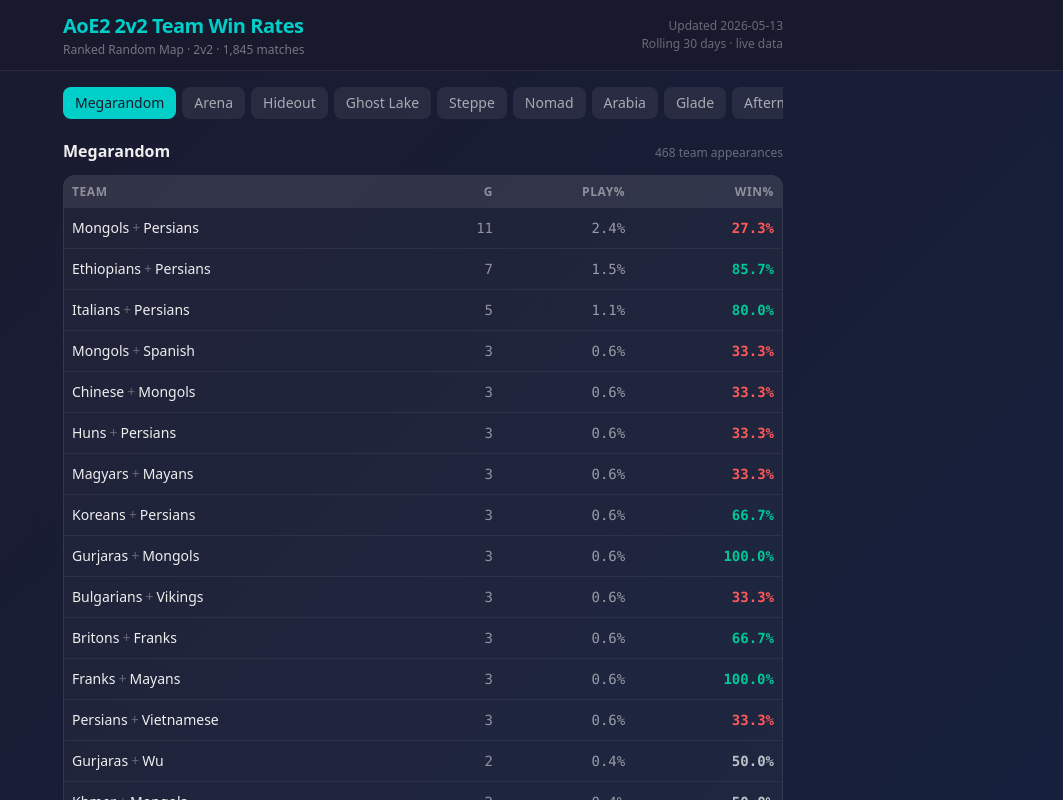
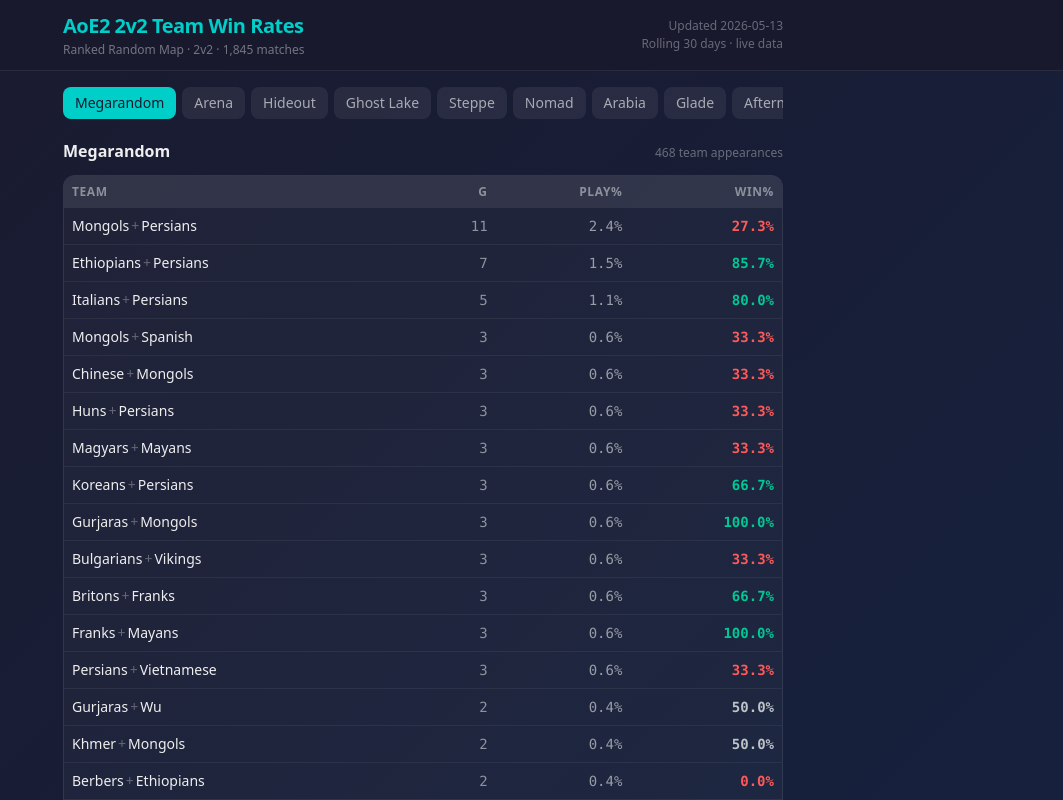
Before and after one commit to robpob10/aoe2v2, a Next.js app: page / in a window 1280 px wide. Shown: the top 800 px of the page, without its empty margins (217-1280 px from the left). Built offline with nearby package versions, Linux system fonts and the light colour scheme.

Commit message:
Reduce team column padding and row height further

```diff
--- a/src/components/StatsView.tsx
+++ b/src/components/StatsView.tsx
@@ -60,18 +60,18 @@
       onMouseEnter={(e) => { (e.currentTarget as HTMLTableRowElement).style.background = 'rgba(255,255,255,0.04)'; }}
       onMouseLeave={(e) => { (e.currentTarget as HTMLTableRowElement).style.background = ''; }}
     >
-      <td className="py-2.5 px-2 font-medium text-sm" style={{ color: '#eee' }}>
+      <td className="py-2 pl-2 pr-1 font-medium text-sm" style={{ color: '#eee' }}>
         {team.civs[0]}
-        <span style={{ color: 'rgba(255,255,255,0.3)', margin: '0 3px' }}>+</span>
+        <span style={{ color: 'rgba(255,255,255,0.3)', margin: '0 2px' }}>+</span>
         {team.civs[1]}
       </td>
-      <td className="py-2.5 px-2 text-right font-mono tabular-nums text-sm" style={{ color: 'rgba(255,255,255,0.5)' }}>
+      <td className="py-2 px-2 text-right font-mono tabular-nums text-sm" style={{ color: 'rgba(255,255,255,0.5)' }}>
         {team.games}
       </td>
-      <td className="py-2.5 px-2 text-right font-mono tabular-nums text-sm" style={{ color: 'rgba(255,255,255,0.55)' }}>
+      <td className="py-2 px-2 text-right font-mono tabular-nums text-sm" style={{ color: 'rgba(255,255,255,0.55)' }}>
         {playPct}%
       </td>
-      <td className="py-2.5 px-2 text-right font-mono font-semibold tabular-nums text-sm" style={{ color: winRateColor(winPct) }}>
+      <td className="py-2 px-2 text-right font-mono font-semibold tabular-nums text-sm" style={{ color: winRateColor(winPct) }}>
         {winPct.toFixed(1)}%
       </td>
     </tr>
@@ -218,7 +218,7 @@
                 <table className="w-full text-sm">
                   <thead>
                     <tr style={{ background: 'rgba(255,255,255,0.08)' }}>
-                      <th className="text-left py-2 px-2 text-xs font-semibold uppercase tracking-wider" style={{ color: 'rgba(255,255,255,0.45)' }}>Team</th>
+                      <th className="text-left py-2 pl-2 pr-1 text-xs font-semibold uppercase tracking-wider" style={{ color: 'rgba(255,255,255,0.45)' }}>Team</th>
                       <th className="text-right py-2 px-2 text-xs font-semibold uppercase tracking-wider" style={{ color: 'rgba(255,255,255,0.45)' }}>G</th>
                       <th className="text-right py-2 px-2 text-xs font-semibold uppercase tracking-wider" style={{ color: 'rgba(255,255,255,0.45)' }}>Play%</th>
                       <th className="text-right py-2 px-2 text-xs font-semibold uppercase tracking-wider" style={{ color: 'rgba(255,255,255,0.45)' }}>Win%</th>
```
